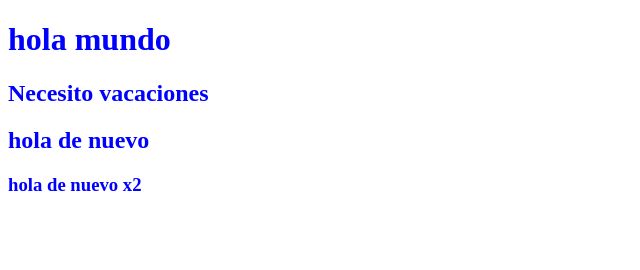
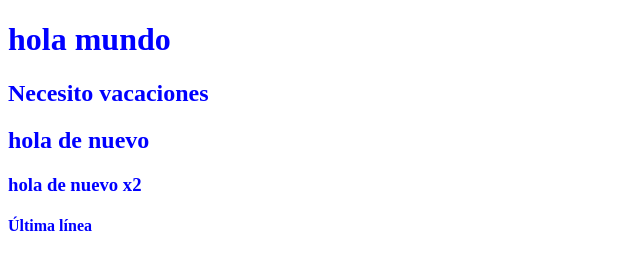
Before and after one commit to Antoniomontano345/antonio, a plain HTML site: page index.html in a window 1280 px wide. Shown: the whole page, without its empty margins (0-640 px from the left). Drawn offline with Linux system fonts and the light colour scheme.

Commit message:
modificacion

```diff
--- a/index.html
+++ b/index.html
@@ -11,5 +11,6 @@
    <h2>Necesito vacaciones</h2>
    <h2>hola de nuevo</h2>
     <h3>hola de nuevo x2</h3>
+    <h4>Última línea</h4>
 </body>
 </html>
```
